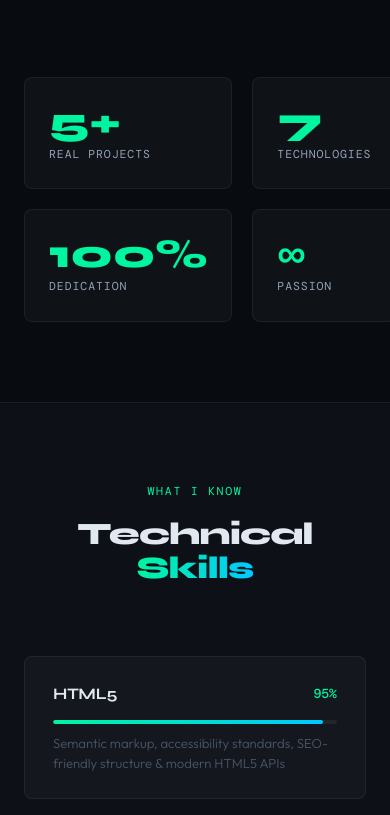
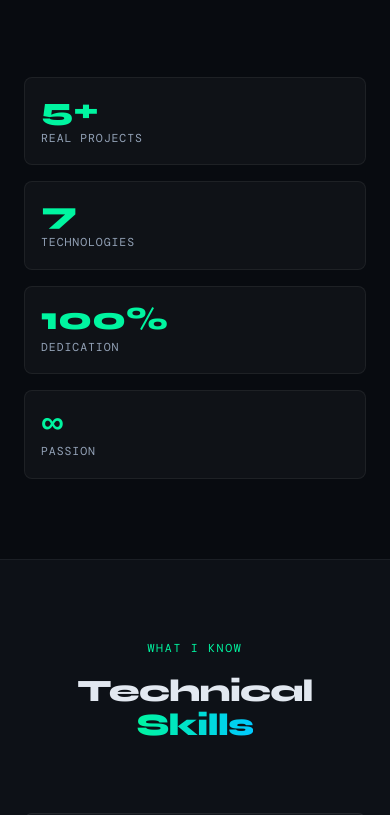
Before and after one commit to Mahmoud-Tag/mahmoud-tag.github.io, a plain HTML site: page index.html in a window 390 px wide. Shown: the part 1378-2193 px from the top of the page. Drawn offline with nearby package versions, Linux system fonts and the light colour scheme; a web font is replaced by a local one.

Commit message:
Update style.css

```diff
--- a/assets/css/style.css
+++ b/assets/css/style.css
@@ -893,6 +893,18 @@ footer {
     gap: 40px;
   }
 
+  .about-stats {
+    gap: 16px;
+  }
+
+  .stat-card {
+    padding: 16px;
+  }
+
+  .stat-num {
+    font-size: 2rem;
+  }
+
   .section-title {
     font-size: clamp(1.5rem, 8vw, 2.5rem);
     word-break: break-word;
@@ -945,6 +957,12 @@ footer {
   }
 }
 
+@media (max-width: 480px) {
+  .about-stats {
+    grid-template-columns: 1fr;
+  }
+}
+
 /* SCROLLBAR */
 ::-webkit-scrollbar {
   width: 4px;
```
